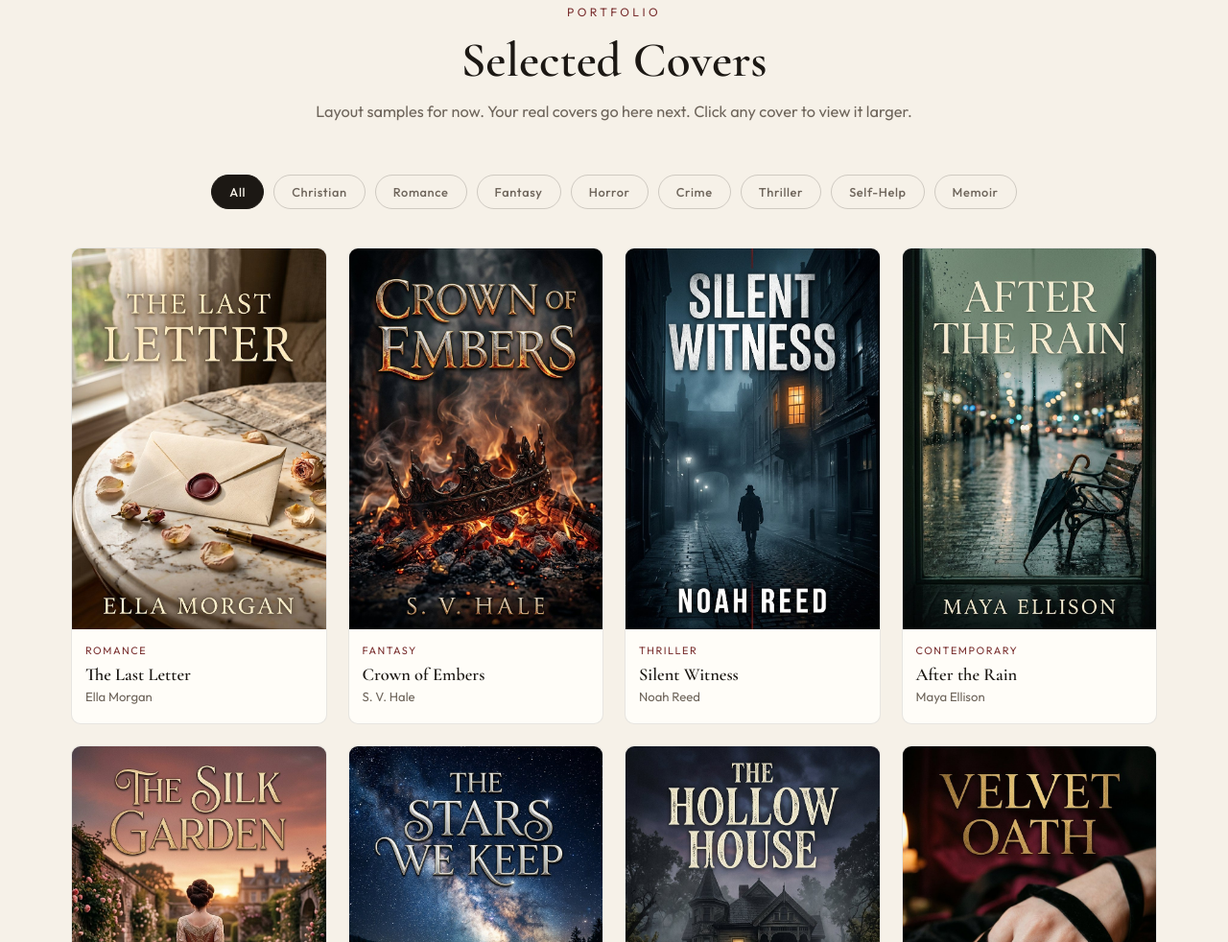
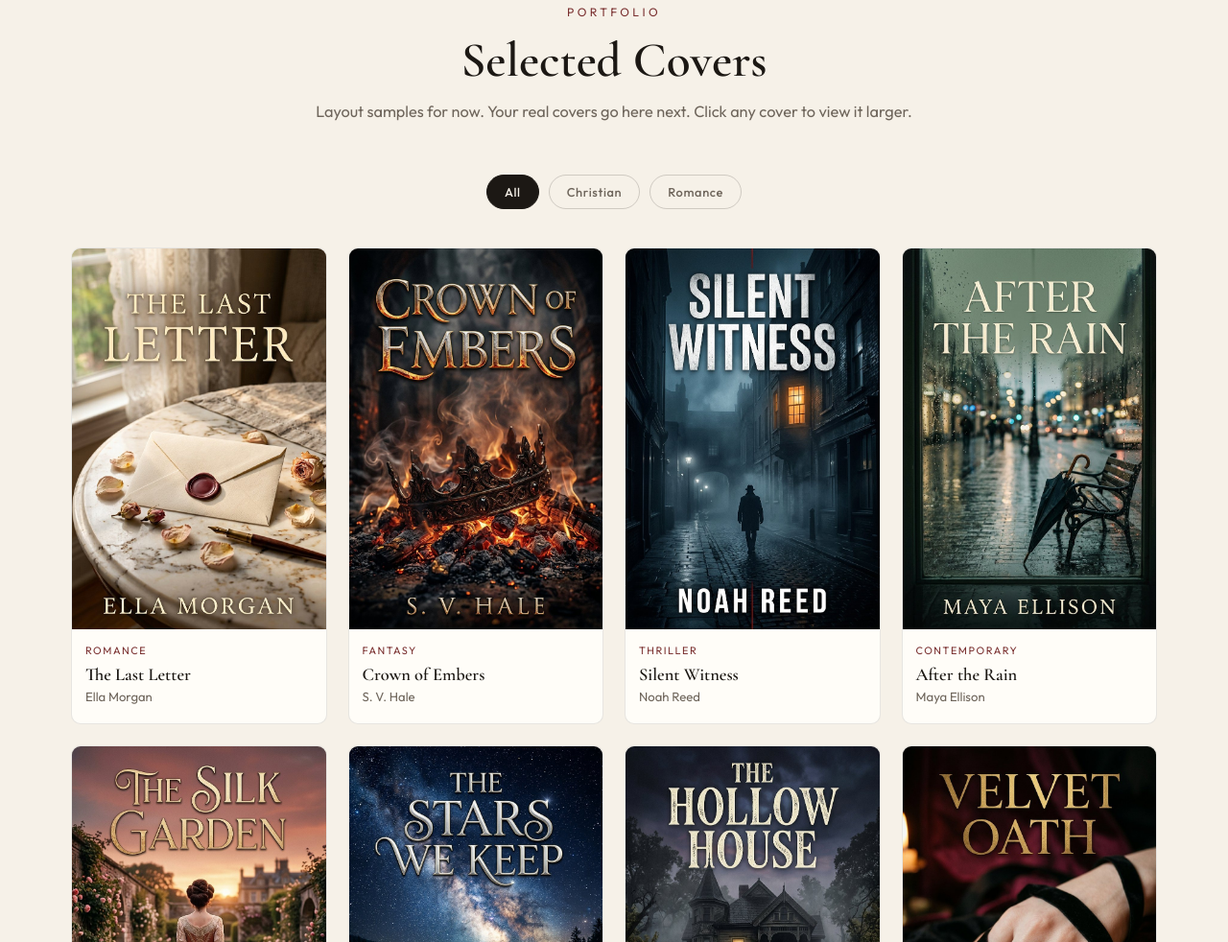
Before and after one commit to eosinlana-byte/JTcovers, a website: page index.html in a window 1280 px wide. Shown: the part 907-1889 px from the top of the page at 96% size. Drawn offline with nearby package versions, Linux system fonts and the light colour scheme; no server answers.

Commit message:
Add files via upload

```diff
--- a/admin.js
+++ b/admin.js
@@ -146,7 +146,7 @@ function coverForm(item = {}) {
       <div class="field"><label>Author</label><input id="author" value="${item.author || ""}" /></div>
       <div class="field"><label>Genre</label>
         <select id="genre">
-          ${["christian","romance","fantasy","horror","crime","thriller","self-help","memoir"].map((g) => {
+          ${["christian","romance"].map((g) => {
             const label = g === "self-help" ? "Self-Help" : g[0].toUpperCase() + g.slice(1);
             return `<option value="${g}" ${item.genre === g ? "selected" : ""}>${label}</option>`;
           }).join("")}
--- a/index.html
+++ b/index.html
@@ -82,12 +82,6 @@
           <button class="filter filter--active" data-filter="all" role="tab" aria-selected="true">All</button>
           <button class="filter" data-filter="christian" role="tab">Christian</button>
           <button class="filter" data-filter="romance" role="tab">Romance</button>
-          <button class="filter" data-filter="fantasy" role="tab">Fantasy</button>
-          <button class="filter" data-filter="horror" role="tab">Horror</button>
-          <button class="filter" data-filter="crime" role="tab">Crime</button>
-          <button class="filter" data-filter="thriller" role="tab">Thriller</button>
-          <button class="filter" data-filter="self-help" role="tab">Self-Help</button>
-          <button class="filter" data-filter="memoir" role="tab">Memoir</button>
         </div>
 
         <div class="portfolio__grid" id="portfolioGrid"></div>
```
